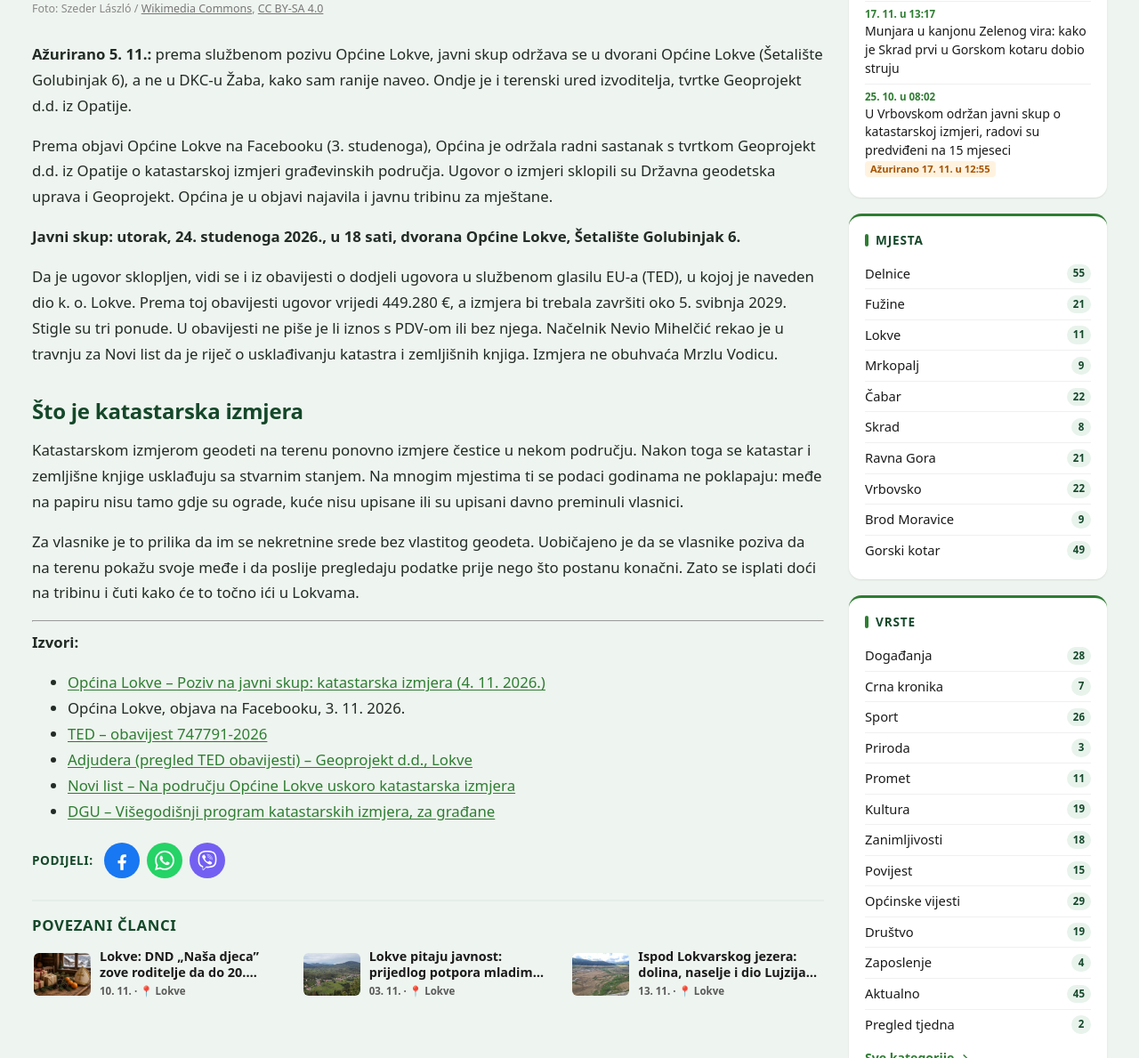
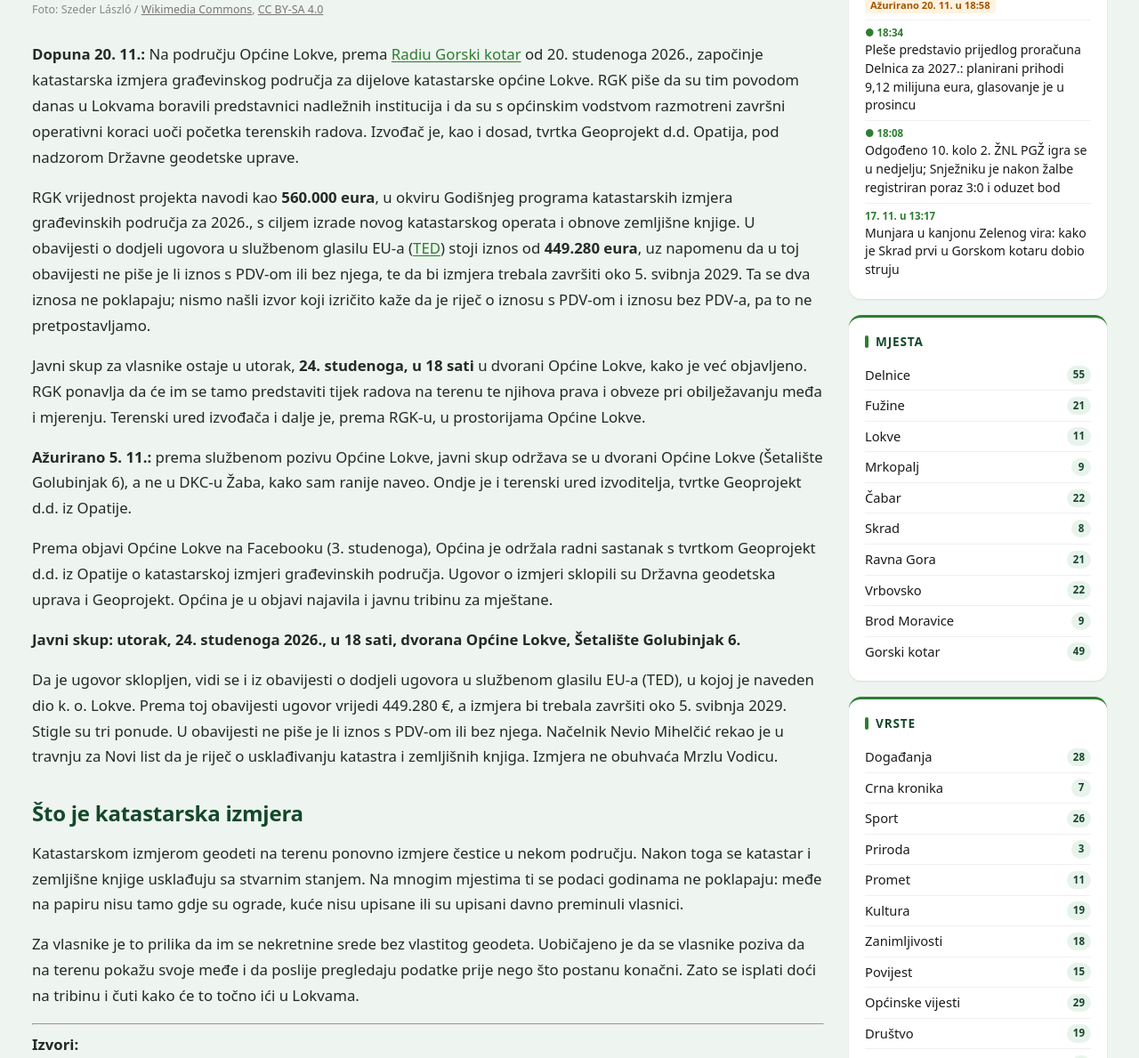
Before and after one commit to MojGK/gorski-kotar.info, a Jekyll site: the page built from _posts/2026-11-04-lokve-katastarska-izmjera-javna-tribina-24-studenoga.md, in a window 1280 px wide and 1400 px high, scrolled down 716 px, cut to the strip 211-1400 px from the top of the window. Shown: the whole strip at 89% size. Built offline with Jekyll 4.4.1, drawn with Linux system fonts in a browser that asks for light colours; some of the changed text lies outside the part shown.

Commit message:
Dopuna: u Lokvama radni posjet pred početak katastarske izmjere; RGK navodi 560.000 eura, TED 449.280 eura

```diff
--- a/_posts/2026-11-04-lokve-katastarska-izmjera-javna-tribina-24-studenoga.md
+++ b/_posts/2026-11-04-lokve-katastarska-izmjera-javna-tribina-24-studenoga.md
@@ -2,6 +2,7 @@
 layout: post
 title: "Lokve: počinje katastarska izmjera, javna tribina za mještane 24. studenoga"
 date: 2026-11-04 11:30:00 +0100
+azurirano: 2026-11-20 20:12:00 +0100
 location: Lokve
 type: Aktualno
 categories: [Lokve, Aktualno]
@@ -10,6 +11,12 @@ image: /assets/images/lokve-homer-panorama.jpg
 image_alt: "Pogled na Lokve i okolne šume"
 image_credit: "Foto: Szeder László / [Wikimedia Commons](https://commons.wikimedia.org/wiki/File:HR-PG-Lokve07.jpg), [CC BY-SA 4.0](https://creativecommons.org/licenses/by-sa/4.0/)"
 ---
+
+**Dopuna 20. 11.:** Na području Općine Lokve, prema [Radiu Gorski kotar](https://rgk.hr/zapocinje-katastarska-izmjera-gradevinskog-podrucja-za-dijelove-katastarske-opcine-lokve/) od 20. studenoga 2026., započinje katastarska izmjera građevinskog područja za dijelove katastarske općine Lokve. RGK piše da su tim povodom danas u Lokvama boravili predstavnici nadležnih institucija i da su s općinskim vodstvom razmotreni završni operativni koraci uoči početka terenskih radova. Izvođač je, kao i dosad, tvrtka Geoprojekt d.d. Opatija, pod nadzorom Državne geodetske uprave.
+
+RGK vrijednost projekta navodi kao **560.000 eura**, u okviru Godišnjeg programa katastarskih izmjera građevinskih područja za 2026., s ciljem izrade novog katastarskog operata i obnove zemljišne knjige. U obavijesti o dodjeli ugovora u službenom glasilu EU-a ([TED](https://ted.europa.eu/en/notice/-/detail/747791-2026)) stoji iznos od **449.280 eura**, uz napomenu da u toj obavijesti ne piše je li iznos s PDV-om ili bez njega, te da bi izmjera trebala završiti oko 5. svibnja 2029. Ta se dva iznosa ne poklapaju; nismo našli izvor koji izričito kaže da je riječ o iznosu s PDV-om i iznosu bez PDV-a, pa to ne pretpostavljamo.
+
+Javni skup za vlasnike ostaje u utorak, **24. studenoga, u 18 sati** u dvorani Općine Lokve, kako je već objavljeno. RGK ponavlja da će im se tamo predstaviti tijek radova na terenu te njihova prava i obveze pri obilježavanju međa i mjerenju. Terenski ured izvođača i dalje je, prema RGK-u, u prostorijama Općine Lokve.
 
 **Ažurirano 5. 11.:** prema službenom pozivu Općine Lokve, javni skup održava se u dvorani Općine Lokve (Šetalište Golubinjak 6), a ne u DKC-u Žaba, kako sam ranije naveo. Ondje je i terenski ured izvoditelja, tvrtke Geoprojekt d.d. iz Opatije.
 
@@ -34,3 +41,4 @@ Za vlasnike je to prilika da im se nekretnine srede bez vlastitog geodeta. Uobi
 - [Adjudera (pregled TED obavijesti) – Geoprojekt d.d., Lokve](https://adjudera.com/en/award/747791-2026-res-0068)
 - [Novi list – Na području Općine Lokve uskoro katastarska izmjera](https://www.novilist.hr/rijeka-regija/gorski-kotar/na-podrucju-opcine-lokve-uskoro-katastarska-izmjera/)
 - [DGU – Višegodišnji program katastarskih izmjera, za građane](https://www.visegodisnjiprogram.dgu.hr/za-gradane/)
+- [Radio Gorski kotar, 20. 11. 2026. – radni posjet i najava početka izmjere](https://rgk.hr/zapocinje-katastarska-izmjera-gradevinskog-podrucja-za-dijelove-katastarske-opcine-lokve/)
```
